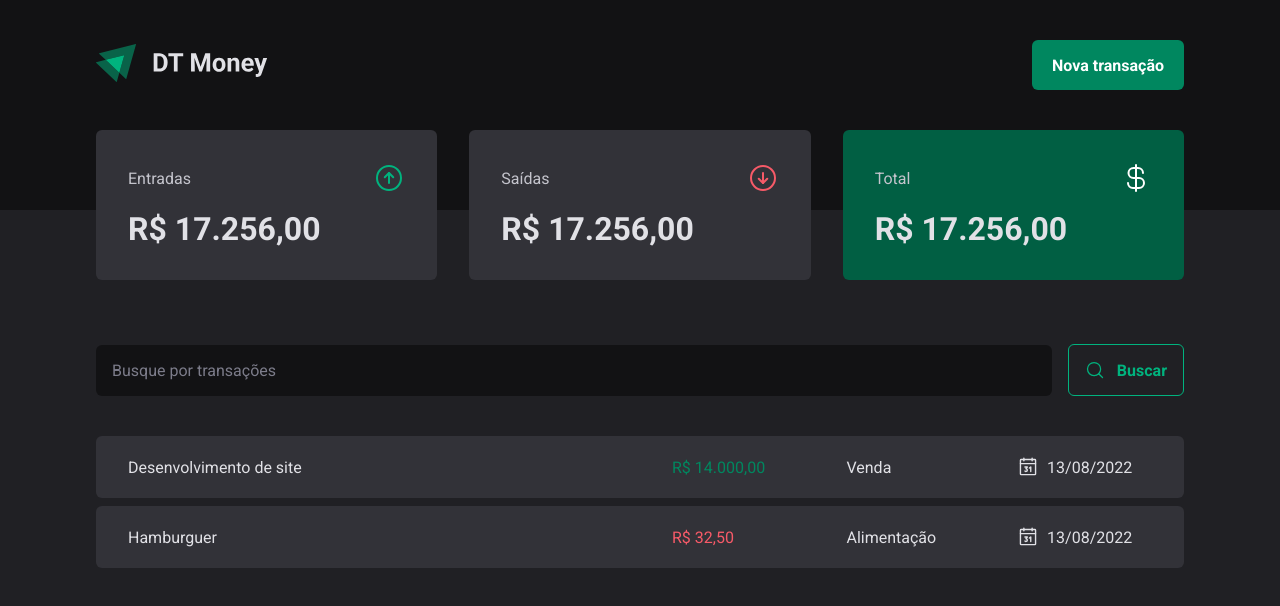
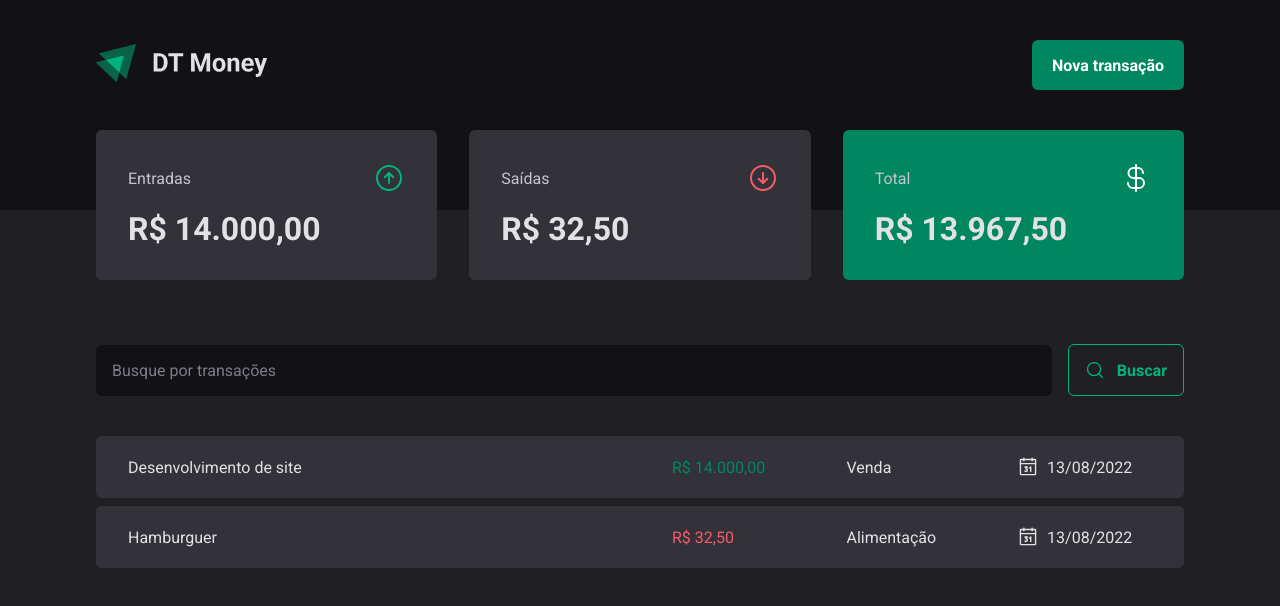
Before and after one commit to mauriciogirardi/dt-money, a React (Vite) app: page / in a window 1280 px wide. Shown: the top 606 px of the page. Built offline with nearby package versions, Linux system fonts and the light colour scheme; data requests are answered from the project's data file.

Commit message:
refactory summary component

```diff
--- /dev/null
+++ b/src/components/Summary/CardSummary.tsx
@@ -0,0 +1,41 @@
+import { IconProps } from "phosphor-react";
+import CountUp from "react-countup";
+
+import { defaultTheme } from "../../styles/theme/default";
+import * as S from "./styles";
+
+interface CardSummaryProps {
+  title: string;
+  amount: number;
+  iconColor?: keyof typeof defaultTheme;
+  variant?: keyof typeof defaultTheme;
+  icon: React.ForwardRefExoticComponent<
+    IconProps & React.RefAttributes<SVGSVGElement>
+  >;
+}
+
+export function CardSummary({
+  amount,
+  title,
+  iconColor = "white",
+  icon: Icon,
+  variant,
+}: CardSummaryProps) {
+  return (
+    <S.SummaryCard variant={variant}>
+      <header>
+        <span>{title}</span>
+        <Icon size={32} color={defaultTheme[iconColor]} />
+      </header>
+      <strong>
+        <CountUp
+          end={amount}
+          prefix="R$  "
+          separator="."
+          decimal=","
+          decimals={2}
+        />
+      </strong>
+    </S.SummaryCard>
+  );
+}
--- a/src/components/Summary/index.tsx
+++ b/src/components/Summary/index.tsx
@@ -1,33 +1,35 @@
 import { ArrowCircleDown, ArrowCircleUp, CurrencyDollar } from "phosphor-react";
+import CountUp from "react-countup";
+import { useSummary } from "../../hooks/useSummary";
+import { CardSummary } from "./CardSummary";
 
 import * as S from "./styles";
 
 export function Summary() {
+  const { summary } = useSummary();
+
   return (
     <S.Container>
-      <S.SummaryCard>
-        <header>
-          <span>Entradas</span>
-          <ArrowCircleUp size={32} color="#00b37e" />
-        </header>
-        <strong>R$ 17.256,00</strong>
-      </S.SummaryCard>
+      <CardSummary
+        title="Entradas"
+        amount={summary.income}
+        icon={ArrowCircleUp}
+        iconColor="green-300"
+      />
 
-      <S.SummaryCard>
-        <header>
-          <span>Saídas</span>
-          <ArrowCircleDown size={32} color="#f75a68" />
-        </header>
-        <strong>R$ 17.256,00</strong>
-      </S.SummaryCard>
+      <CardSummary
+        title="Saídas"
+        amount={summary.outcome}
+        icon={ArrowCircleDown}
+        iconColor="red-300"
+      />
 
-      <S.SummaryCard variant="green-700">
-        <header>
-          <span>Total</span>
-          <CurrencyDollar size={32} color="#fff" />
-        </header>
-        <strong>R$ 17.256,00</strong>
-      </S.SummaryCard>
+      <CardSummary
+        title="Total"
+        amount={summary.total}
+        icon={CurrencyDollar}
+        variant="green-500"
+      />
     </S.Container>
   );
 }
```
